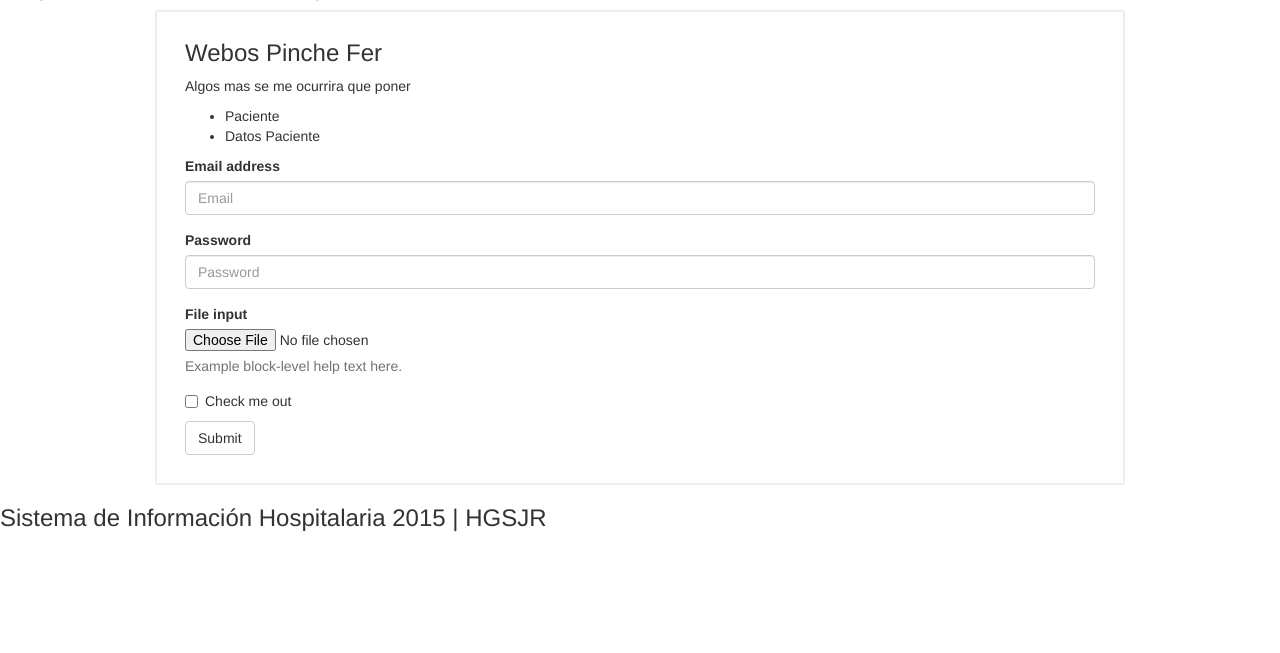
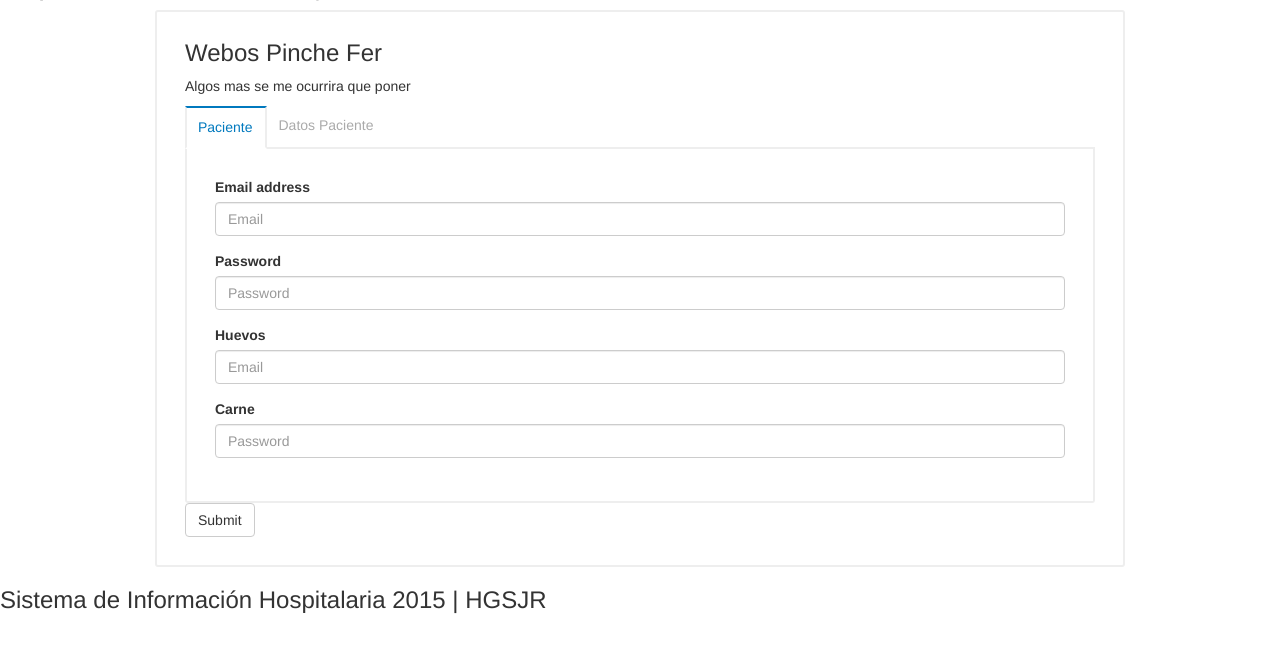
Before and after one commit to fredydeltoro/Tsocial, a Django app: a page that uses control/templates/template.html in a window 1280 px wide. Shown: the part 53-706 px from the top of the page. Run offline with Django 3.2, Linux system fonts and the light colour scheme; some libraries are stand-ins or nearby versions.

Commit message:
continuando el diseño de la vista para agregar pacientes

```diff
--- a/control/static/css/elements.css
+++ b/control/static/css/elements.css
@@ -12,4 +12,47 @@
   border: 2px solid #eee;
   border-radius: 3px; }
   .box h3 {
-    margin-top: 0px; }
+    margin-top: 0; }
+
+.tabs {
+  border-bottom: 2px solid #eee;
+  float: left;
+  width: 100%;
+  margin-bottom: 0;
+  padding-left: 0;
+  list-style: none; }
+  .tabs li {
+    float: left;
+    margin-bottom: -2px;
+    position: relative; }
+    .tabs li a {
+      position: relative;
+      display: block;
+      padding: 0.7rem 0.9rem;
+      color: #aaa;
+      margin-right: 2px;
+      line-height: 1.5;
+      border: 2px solid transparent;
+      border-top: 2px solid transparent;
+      border-radius: 2px 2px 0 0;
+      text-decoration: none; }
+      .tabs li a:hover {
+        color: #888; }
+  .tabs .active {
+    border: 2px solid #eee;
+    border-bottom: 2px solid #fff;
+    border-top: 2px solid #0079be; }
+    .tabs .active a {
+      color: #0079be; }
+      .tabs .active a:hover {
+        color: #0079be; }
+
+.tab-content {
+  padding: 0;
+  clear: both; }
+
+.tab-content-box {
+  border: 2px solid #eee;
+  border-top: 0;
+  padding: 2em;
+  border-radius: 0 0 3px 3px; }
--- /dev/null
+++ b/control/static/js/add_paciente.js
@@ -0,0 +1,12 @@
+$(document).ready(function () {
+  $('#paciente').click(function () {
+    $('.paciente').show()
+    $('.datos-paciente').hide()
+  })
+  $('#datos').click(function () {
+    $('#paciente').removeClass('active')
+    $('.datos-paciente').show()
+    $('.paciente').hide()
+    $(this).parent().addClass('active')
+  })
+})
--- a/control/static/sass/elements.scss
+++ b/control/static/sass/elements.scss
@@ -11,7 +11,58 @@
   padding: 2em;
   border: 2px solid #eee;
   border-radius: 3px;
-  h3{
-    margin-top: 0px;
+  h3 {
+    margin-top: 0;
   }
 }
+.tabs {
+  border-bottom: 2px solid #eee;
+  float: left;
+  width: 100%;
+  margin-bottom: 0;
+  padding-left: 0;
+  list-style: none;
+  li {
+    float: left;
+    margin-bottom: -2px;
+    position: relative;
+    a {
+      position: relative;
+      display: block;
+      padding: 0.7rem 0.9rem;
+      color: #aaa;
+      margin-right: 2px;
+      line-height: 1.5;
+      border: 2px solid transparent;
+      border-top: 2px solid transparent;
+      border-radius: 2px 2px 0 0;
+      text-decoration: none;
+      &:hover{
+        color: #888;
+      }
+    }
+  }
+  .active{
+    border: 2px solid #eee;
+    border-bottom: 2px solid #fff;
+    border-top: 2px solid #0079be;
+    a{
+      color: #0079be;
+      &:hover{
+        color: #0079be;
+      }
+    }
+  }
+}
+
+.tab-content{
+  padding: 0;
+  clear: both;
+}
+
+.tab-content-box {
+  border: 2px solid #eee;
+  border-top: 0;
+  padding: 2em;
+  border-radius: 0 0 3px 3px;
+}
--- a/control/templates/add_paciente.html
+++ b/control/templates/add_paciente.html
@@ -1,6 +1,9 @@
-{% extends 'template.html' %} {% block titulo %} Agreagar Paciente {% endblock titulo%} {% block content %}
+{% extends 'template.html' %}
+{% block titulo %} Agreagar Paciente {% endblock titulo%}
+{% load static from staticfiles %}
+{% block content %}
 <div class="col-md-12">
-  <section class="box box-forms">
+  <section class="box">
 
     <h3>Webos Pinche Fer</h3>
 
@@ -9,12 +12,16 @@
     </p>
 
     <ul class="tabs">
-      <li>Paciente</li>
-      <li>Datos Paciente</li>
+      <li class="active">
+        <a href="#" aria-expanded="true" id="paciente" >Paciente</a>
+      </li>
+      <li>
+        <a href="#" id="datos" aria-expanded="false">Datos Paciente</a>
+      </li>
     </ul>
 
-    <div class="forms">
-      <form>
+    <form>
+      <div class="tab-content tab-content-box">
         <div class="paciente">
 
           <div class="form-group">
@@ -25,22 +32,27 @@
             <label for="exampleInputPassword1">Password</label>
             <input type="password" class="form-control" id="exampleInputPassword1" placeholder="Password">
           </div>
-          <div class="form-group">
-            <label for="exampleInputFile">File input</label>
-            <input type="file" id="exampleInputFile">
-            <p class="help-block">Example block-level help text here.</p>
-          </div>
-          <div class="checkbox">
-            <label>
-              <input type="checkbox"> Check me out
-            </label>
-          </div>
-          <button type="submit" class="btn btn-default">Submit</button>
 
         </div>
-      </form>
-    </div>
+        <div class="datos-paciente" >
+
+          <div class="form-group">
+            <label for="exampleInputEmail1">Huevos</label>
+            <input type="email" class="form-control" id="exampleInputEmail1" placeholder="Email">
+          </div>
+          <div class="form-group">
+            <label for="exampleInputPassword1">Carne</label>
+            <input type="password" class="form-control" id="exampleInputPassword1" placeholder="Password">
+          </div>
+
+        </div>
+      </div>
+      <button type="submit" class="btn btn-default">Submit</button>
+    </form>
 
   </section>
 </div>
 {% endblock content %}
+{% block scripts %}
+  <script type="text/javascript" src="{% static 'js/add_paciente.js'%}"></script>
+{% endblock scripts %}
--- a/control/templates/template.html
+++ b/control/templates/template.html
@@ -22,5 +22,8 @@
     <footer class="footer">
       <h3>Sistema de Información Hospitalaria 2015 | HGSJR</h3>
     </footer>
+    <script type="text/javascript" src="{% static 'js/jquery.js'%}"></script>
+    {% block scripts %}
+    {% endblock scripts %}
   </body>
 </html>
```
